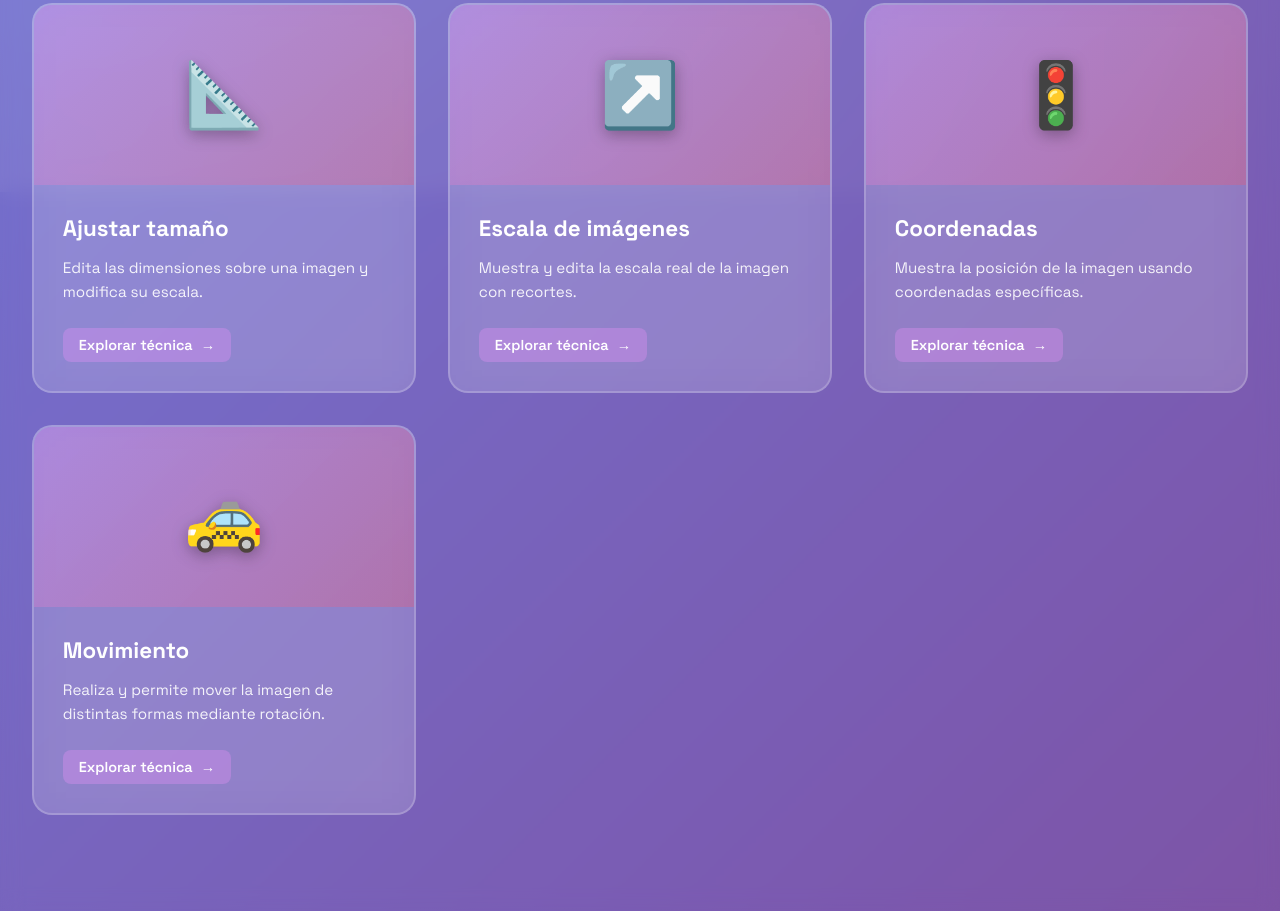
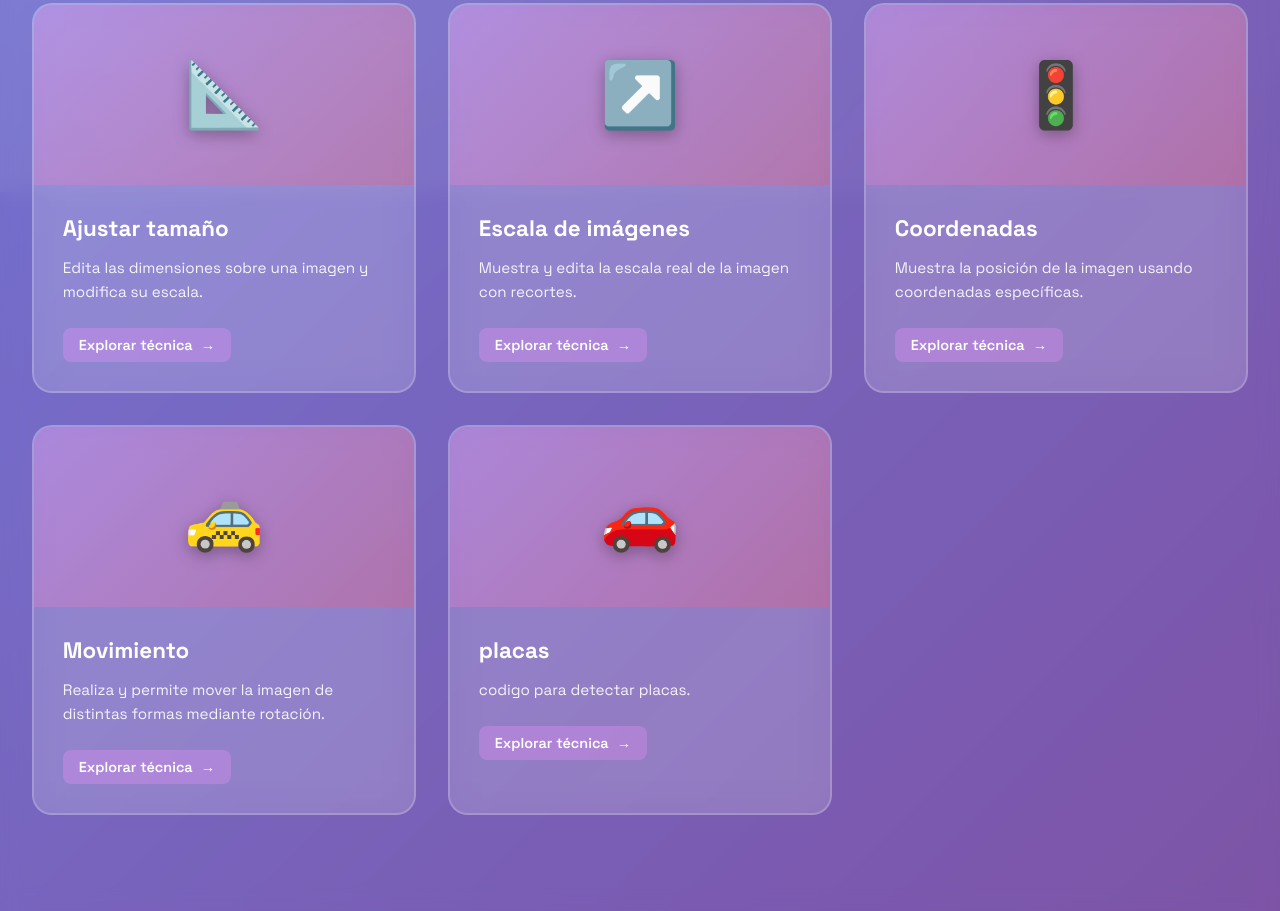
Before and after one commit to angelfernandohernandez123rg-arch/Solucion-a-problemas-con-Vision-Artificial, a plain HTML site: page index.html in a window 1280 px wide. Shown: the part 1488-2399 px from the top of the page. Drawn offline with Linux system fonts and the light colour scheme.

```diff
--- a/index.html
+++ b/index.html
@@ -441,7 +441,18 @@
                     <a href="ov.html">Explorar técnica</a>
                 </div>
             </div>
+            <div class="card">
+                <div class="card-image">
+                    <div class="card-icon">🚗</div>
+                </div>
+                <div class="card-content">
+                    <h3 class="card-title">placas</h3>
+                    <p class="card-description">codigo para detectar placas.</p>
+                    <a href="placas_html.html">Explorar técnica</a>
+                </div>
+            </div>
         </div>
     </section>
 </body>
+
 </html>
```
